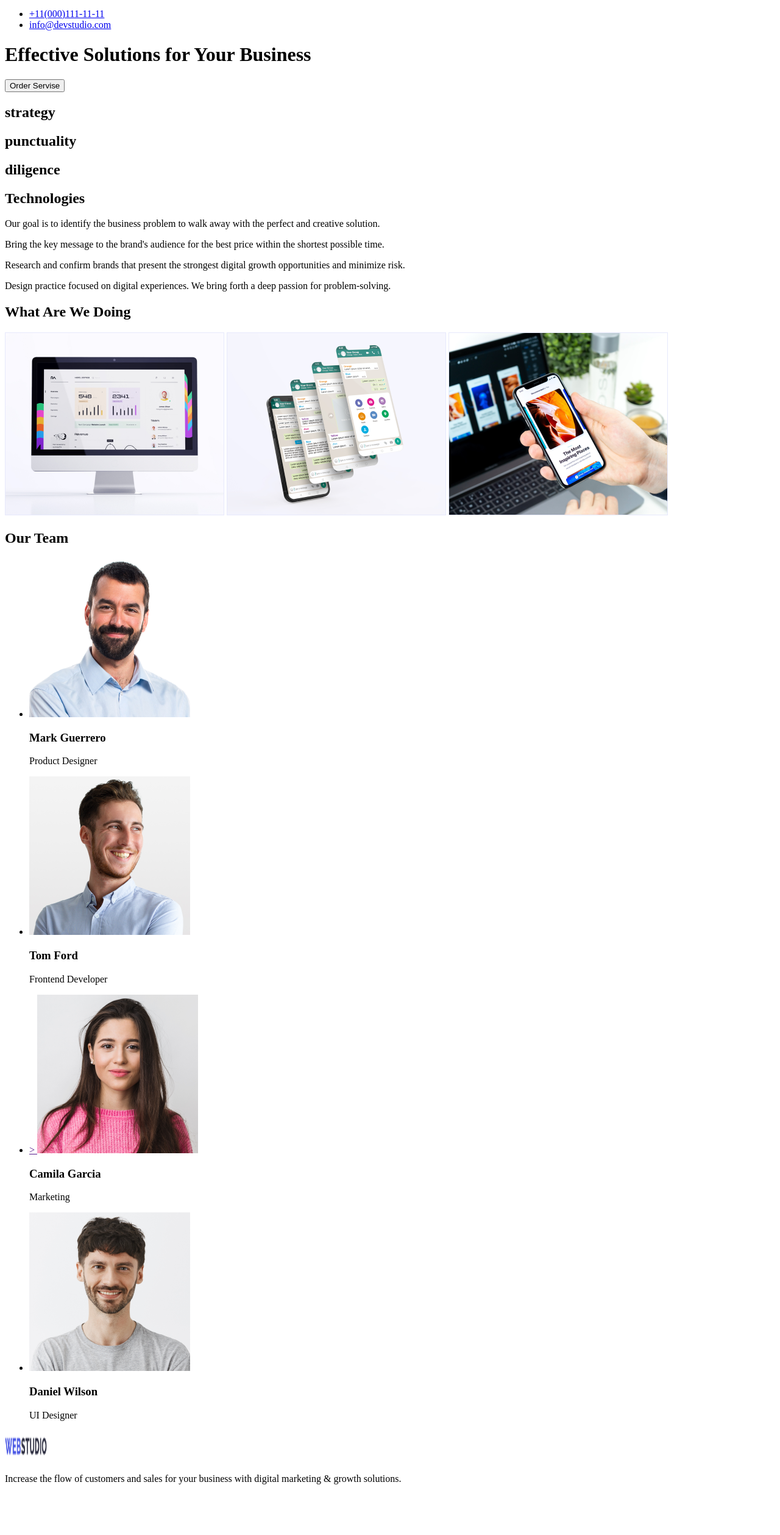
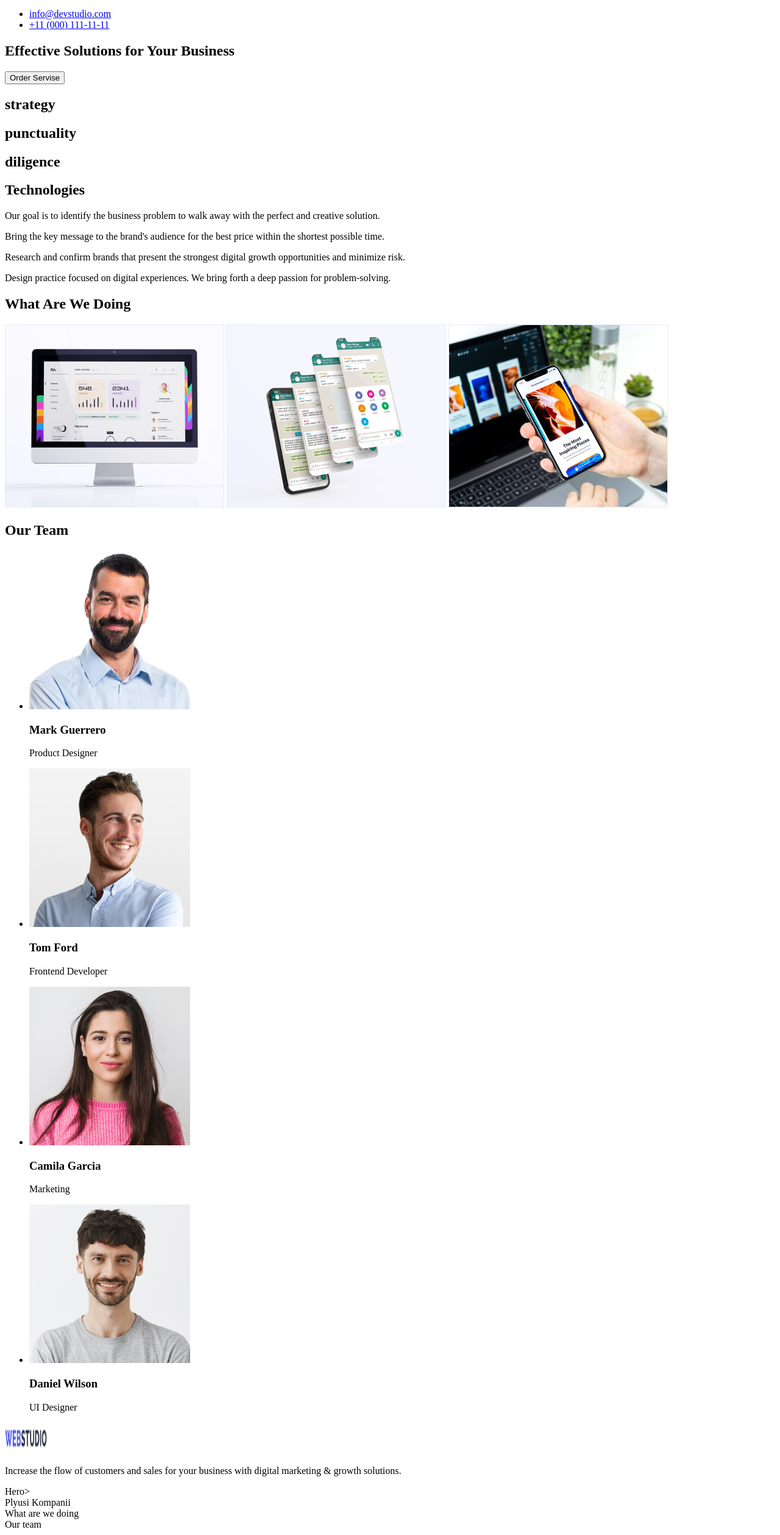
Before and after one commit to alla1969321/goit-markup-hw-01, a plain HTML site: page index.html in a window 1280 px wide. Shown: the part 126-2643 px from the top of the page at 61% size. Before the commit the page ends 2576 px from the top, so only its background shows below. Drawn offline with Linux system fonts and the light colour scheme.

Commit message:
update inde[.html

```diff
--- a/index.html
+++ b/index.html
@@ -10,10 +10,10 @@
     <!--шапка-->
     <header>
         <nav>
-<a href=" webstudio"></a>
+
 <ul>
     <li>
-        <a href="">
+        <a href="./index.html">
         <img src="./img/logo.png" alt="logotype" width="69" height="50"> </a>
     </li>
 <li><a href="">studio</a>
@@ -25,16 +25,17 @@
 </ul>
 </nav>
 <ul>
-    <li><a href="tel:+110001111111">+11(000)111-11-11</a></li>
     <li><a href="mailto:info@devstudio.com">info@devstudio.com</a></li>
+    <li><a href="tel:+110001111111">+11 (000) 111-11-11</a></li>
+
 </ul>
     </header>
     <!--ТЕЛО-->
     <main>
-        <div>
+        <section>
             <h1> Effective Solutions for Your Business </h1>
             <button type="button"> Order Servise</button>
-        </div>
+        </section>
 
     </main>
     <section>
@@ -57,12 +58,12 @@
 <h2>
     What Are We Doing
 </h2>
-<a href="">
-    <img src="./img/img5.png" alt=""  width="360" height="300"></a>
-    <a href="">
-        <img src="./img/img6.png" alt=""  width="360" height="300"></a>
-        <a href="">
-            <img src="./img/img7.png" alt=""  width="360" height="300"></a>
+
+    <img src="./img/img5.png" alt=""  width="360" height="300">
+
+        <img src="./img/img6.png" alt=""  width="360" height="300">
+
+            <img src="./img/img7.png" alt=""  width="360" height="300">
 
     </section>
     <section>
@@ -70,25 +71,25 @@
         <h2>Our Team</h2>
         <ul>
             <li>
-<a href="">
-    <img src="./img/img1.png" alt=""  width="264" height="260"></a>
+
+    <img src="./img/img1.png" alt=""  width="264" height="260">
     <h3>Mark Guerrero</h3>
     <p>Product Designer</p>
 </li>
             <li>
-                <a href="">
-                <img src="./img/img2.png" alt=""  width="264" height="260"></a>
+
+                <img src="./img/img2.png" alt="person"  width="264" height="260">
                 <h3>Tom Ford</h3>
                 <p>Frontend Developer</p>
             </li>
-            <li><a href="">>
-                <img src="./img/img3.png" alt=""  width="264" height="260"></a>
+            <li>
+                <img src="./img/img3.png" alt=""  width="264" height="260">
                 <h3>Camila Garcia</h3>
                 <p>Marketing</p>
             </li>
             <li>
-                <a href="">
-                <img src="./img/img4.png" alt=""  width="264" height="260"></a>
+
+                <img src="./img/img4.png" alt=""  width="264" height="260">
                 <h3>Daniel Wilson</h3>
                 <p>UI Designer</p>
             </li>
@@ -97,9 +98,17 @@
     <!--ПОДВАЛ-->
     <footer>
 
-            <a href="">
-            <img src="./img/logo.png" alt="logotype" width="69" height="50" ></a>
-            <p>Increase the flow of customers and sales for your business with digital marketing & growth solutions.</p>
+
+            <img src="./img/logo.png" alt="logotype" width="69" height="50" >
+                   <p>Increase the flow of customers and sales for your business with digital marketing & growth solutions.</p>
         </footer>
 </body>
 </html>
+
+
+<main>
+    <section>Hero></section>
+    <section>Plyusi Kompanii</section>
+    <section> What are we doing </section>
+    <section> Our team </section>
+    </main
```
